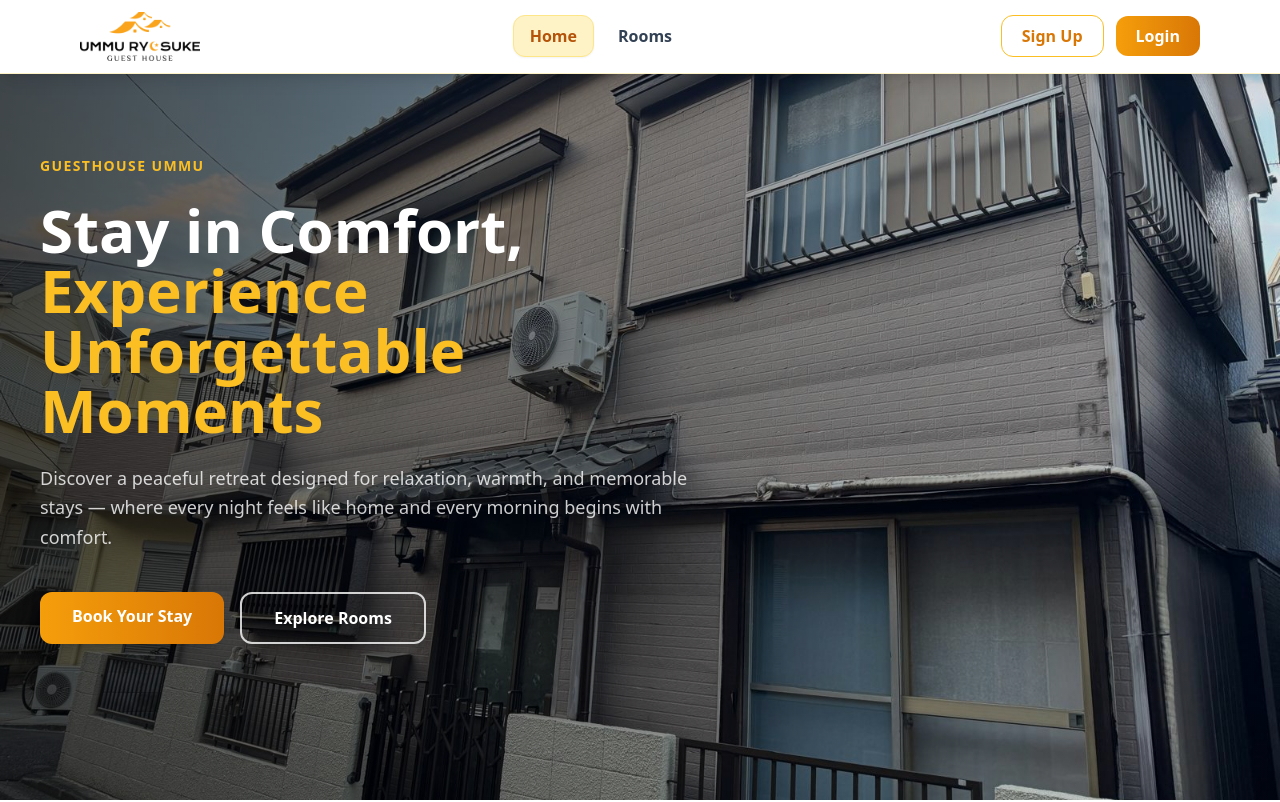
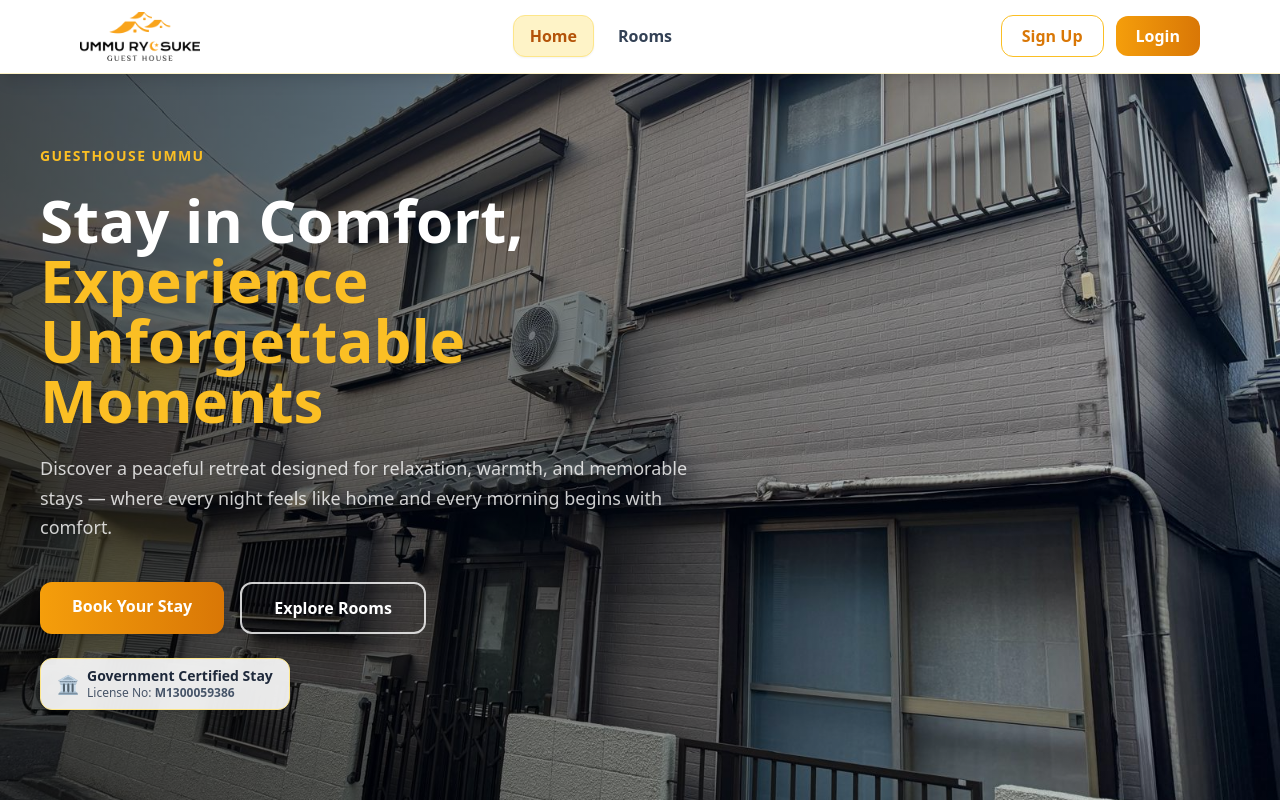
Before and after one commit to Wahhab2004/guest-house, a Next.js app: page / in a window 1280 px wide. Shown: the top 802 px of the page. Built offline with nearby package versions, Linux system fonts and the light colour scheme; no server answers.

Commit message:
feat: add sertifikasi ke footer dan homesection

```diff
--- a/src/components/Footer.tsx
+++ b/src/components/Footer.tsx
@@ -113,25 +113,42 @@ export default function Footer() {
 						</ul>
 					</div>
 
-					{/* CTA */}
+					{/* Certified / Trust Section */}
 					<div>
 						<h3 className="text-lg font-bold text-slate-800 mb-4">
-							Plan Your Stay
+							Government Certified
 						</h3>
-						<p className="text-slate-600 mb-6">
-							Book your room now and enjoy a comfortable, family-friendly stay
-							in Tokyo.
-						</p>
 
-						<Link
-							href="#rooms"
-							className={`inline-flex items-center justify-center
-							w-full rounded-2xl ${BRAND_GRADIENT}
-							px-6 py-3 text-base font-bold text-white
-							hover:shadow-xl transition`}
+						<div
+							className="bg-white border border-amber-200
+							rounded-2xl p-4 shadow-md"
 						>
-							Book a Room
-						</Link>
+							<div className="flex items-center gap-3 mb-3">
+								<span className="text-2xl text-amber-600">🏛</span>
+								<div>
+									<p className="font-bold text-slate-800">
+										Private Lodging Business
+									</p>
+									<p className="text-xs text-slate-500">
+										Officially Registered in Japan
+									</p>
+								</div>
+							</div>
+
+							<div className="text-sm text-slate-600 space-y-1">
+								<p>
+									<span className="font-semibold">License No:</span>{" "}
+									M1300059386
+								</p>
+								<p>
+									<span className="font-semibold">Authority:</span>{" "}
+									Edogawa City Government
+								</p>
+								<p>
+									<span className="font-semibold">Country:</span> Japan
+								</p>
+							</div>
+						</div>
 					</div>
 				</div>
 			</div>
--- a/src/components/user/home/home.tsx
+++ b/src/components/user/home/home.tsx
@@ -13,8 +13,8 @@ export default function HeroSection() {
 			<div className="absolute inset-0 bg-gradient-to-r from-black/70 via-black/40 to-black/10" />
 
 			{/* Content */}
-			<div className="relative z-10 max-w-7xl mx-auto h-full flex items-center px-6 md:px-10">
-				<div className="max-w-2xl space-y-6">
+			<div className="relative z-10 max-w-7xl mx-auto h-full flex items-center px-6 md:px-10 ">
+				<div className="max-w-2xl space-y-6 mt-14">
 					<p className="tracking-widest text-sm text-amber-400 font-semibold uppercase">
 						Guesthouse Ummu
 					</p>
@@ -56,6 +56,39 @@ export default function HeroSection() {
 							Explore Rooms
 						</a>
 					</div>
+
+					{/* Certification Badge */}
+					<div className="flex items-center gap-3">
+						<div
+							className="group relative inline-flex items-center gap-2
+							bg-white/90 backdrop-blur-md
+							text-slate-800
+							px-4 py-2 rounded-xl shadow-lg
+							border border-amber-200
+							cursor-default"
+						>
+							{/* Icon */}
+							<span className="text-amber-600 text-lg">🏛</span>
+
+							{/* Text */}
+							<div className="text-sm leading-tight">
+								<p className="font-bold">Government Certified Stay</p>
+								<p className="text-xs text-slate-600">
+									License No: <span className="font-semibold">M1300059386</span>
+								</p>
+							</div>
+
+							{/* Tooltip */}
+							<div
+								className="absolute bottom-full left-1/2 -translate-x-1/2 mb-2
+								hidden group-hover:block
+								bg-black text-white text-xs
+								px-3 py-2 rounded-lg shadow-xl whitespace-nowrap"
+							>
+								Certified by Edogawa City Government, Japan
+							</div>
+						</div>
+					</div>
 				</div>
 			</div>
 		</section>
```
